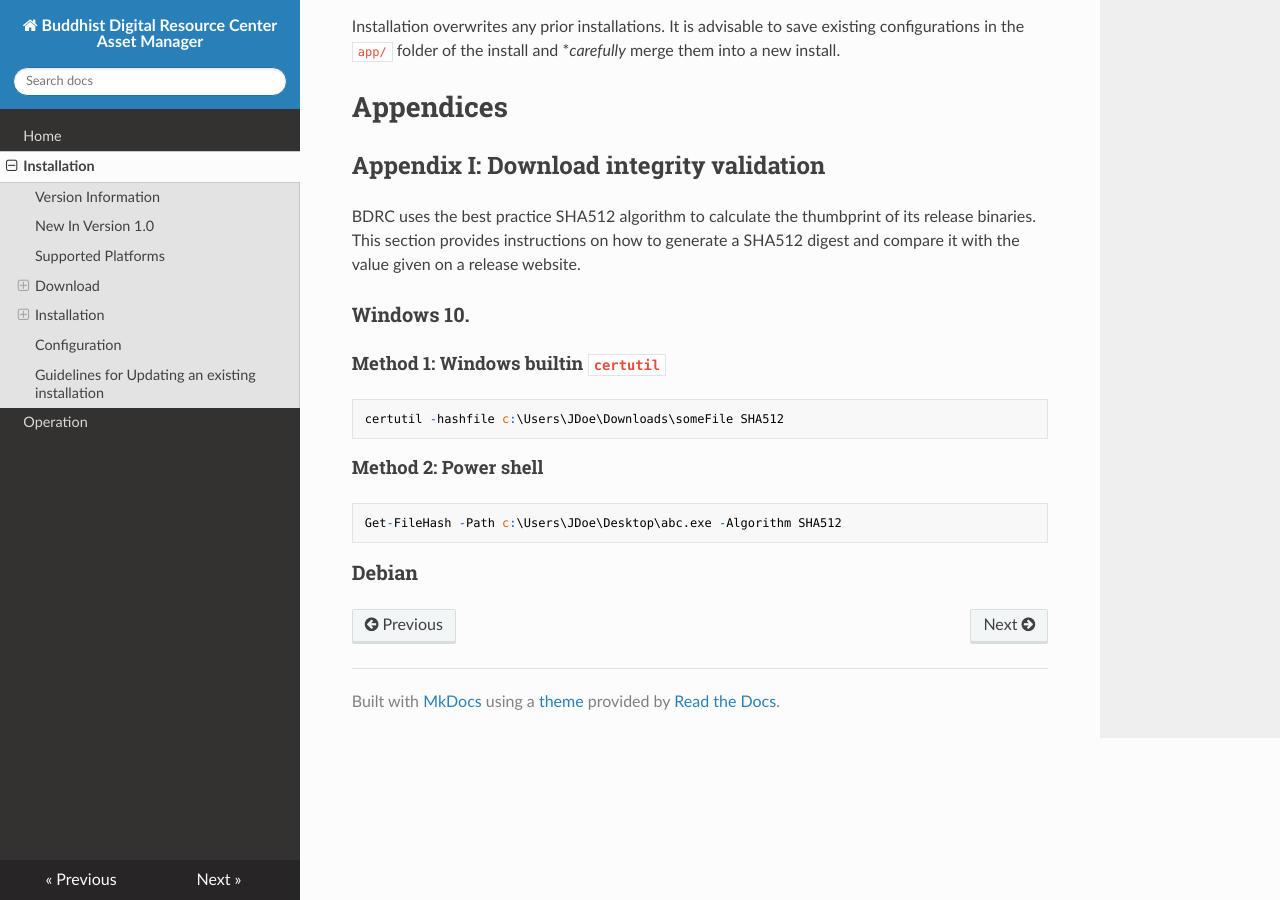
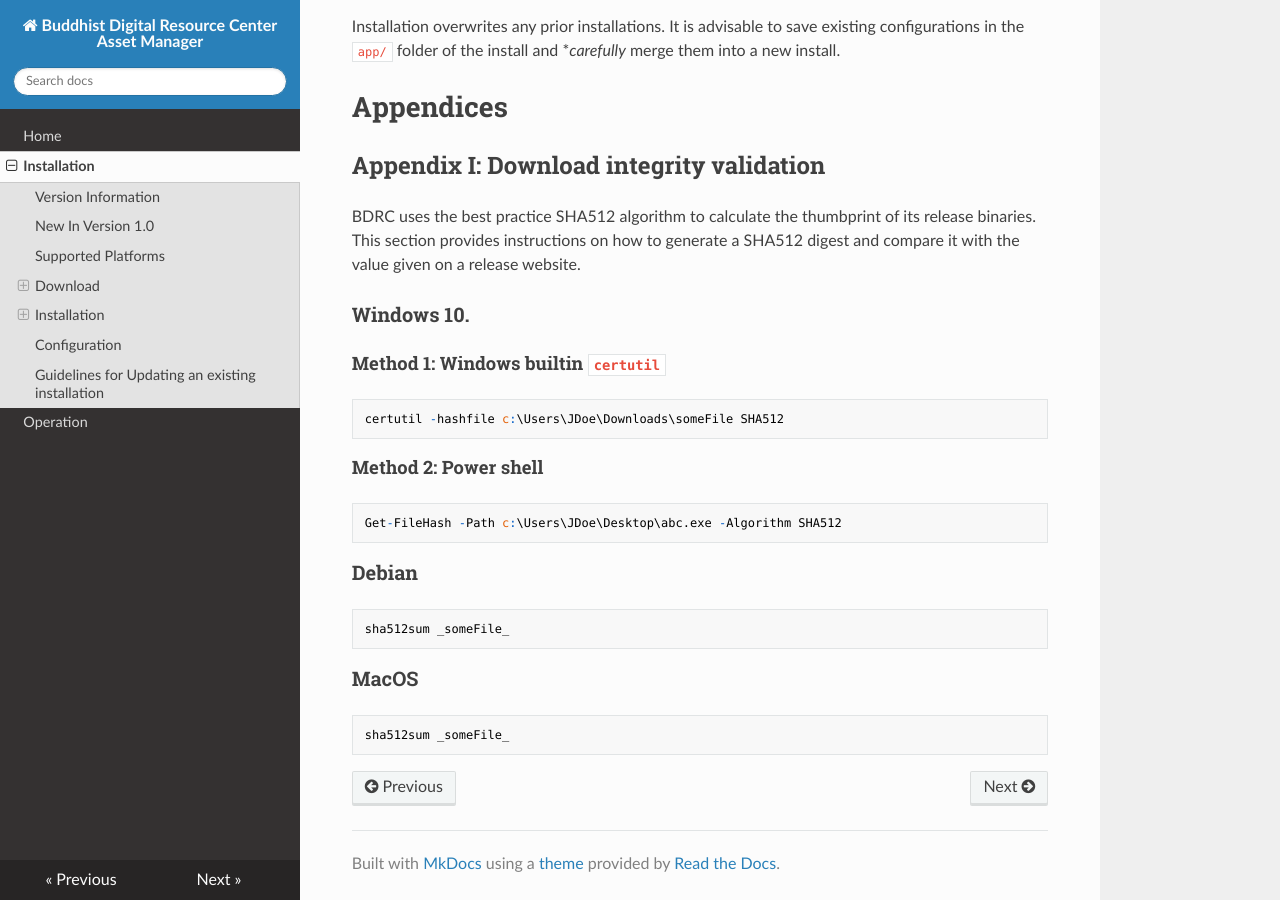
Before and after one commit to buda-base/asset-manager, an MkDocs documentation site: the page built from docs/user/AuditTool/Install-1.0.md, in a window 1280 px wide and 900 px high, scrolled down 8854 px. Built offline with MkDocs 1.6.1, drawn with Linux system fonts in a browser that asks for light colours; nearby versions of some CDN libraries.

Commit message:
Update with MacOS and Debian sha512

````diff
--- a/docs/user/AuditTool/Install-1.0.md
+++ b/docs/user/AuditTool/Install-1.0.md
@@ -175,3 +175,11 @@ certutil -hashfile c:\Users\JDoe\Downloads\someFile SHA512
 Get-FileHash -Path c:\Users\JDoe\Desktop\abc.exe -Algorithm SHA512
 ```
 ### Debian
+```shell
+sha512sum _someFile_
+```
+### MacOS
+
+```shell
+sha512sum _someFile_
+```
````
